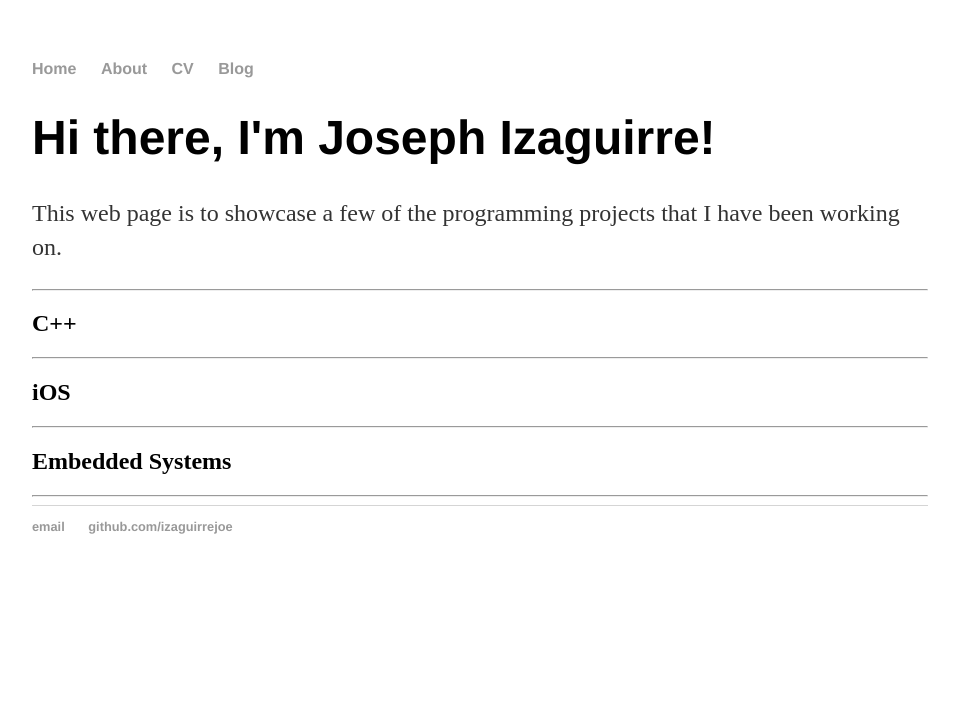
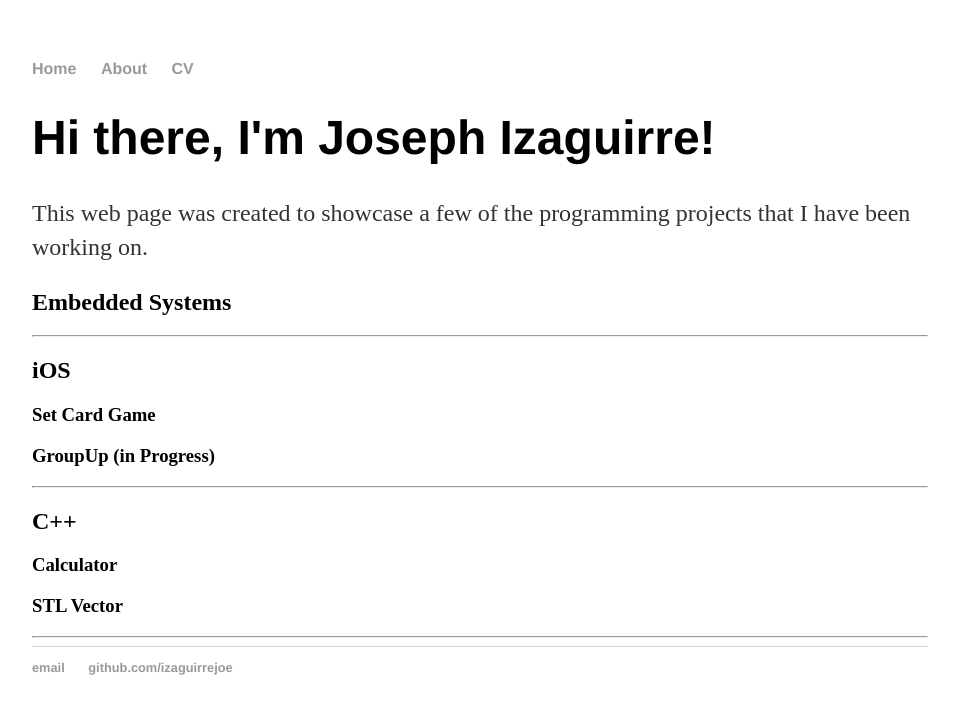
Before and after one commit to izaguirrejoe/izaguirrejoe.github.io, a Jekyll site: the page built from index.html, in a window 1280 px wide. Shown: the top 714 px of the page, without its empty margins (160-1119 px from the left). Built offline with Jekyll 4.4.1, drawn with Linux system fonts in a browser that asks for light colours.

Commit message:
Added headers for programming projects

```diff
--- a/_layouts/default.html
+++ b/_layouts/default.html
@@ -11,7 +11,6 @@
 	        		<li><a href="/">Home</a></li>
 		        	<li><a href="/about">About</a></li>
 	        		<li><a href="/cv">CV</a></li>
-	        		<li><a href="/blog">Blog</a></li>
 	    		</ul>
 			</nav>
 			<div class="container">
--- a/index.html
+++ b/index.html
@@ -1,15 +1,19 @@
 ---
 layout: default
-title: Joseph Izaguirre
+title: Programming Projects
 ---
 <div class="blurb">
 	<h1>Hi there, I'm Joseph Izaguirre!</h1>
-	<p> This web page is to showcase a few of the programming projects that I have been working on. </p>
+	<p> This web page was created to showcase a few of the programming projects that I have been working on. </p>
+	<h2>Embedded Systems</h2>
+	<h3> </h3>
+	<hr>
+	<h2>iOS</h2>
+	<h3> Set Card Game </h3>
+	<h3> GroupUp (in Progress)  </h3>
 	<hr>
 	<h2>C++</h2>
-	<hr>
-	<h2>iOS</h2>
-	<hr>
-	<h2>Embedded Systems</h2>
+	<h3> Calculator  </h3>
+	<h3> STL Vector </h3>
 	<hr>
 </div><!-- /.blurb -->
```
